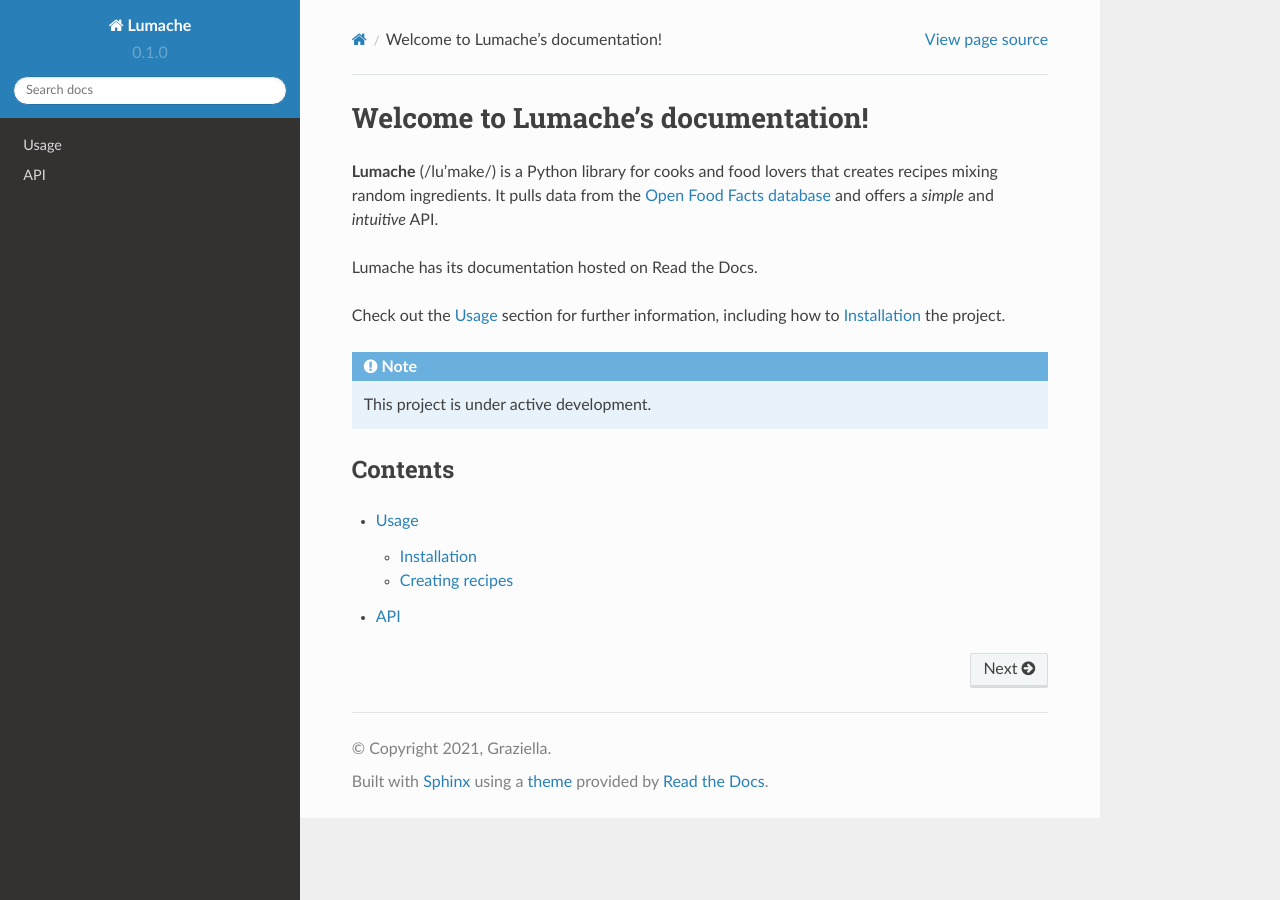
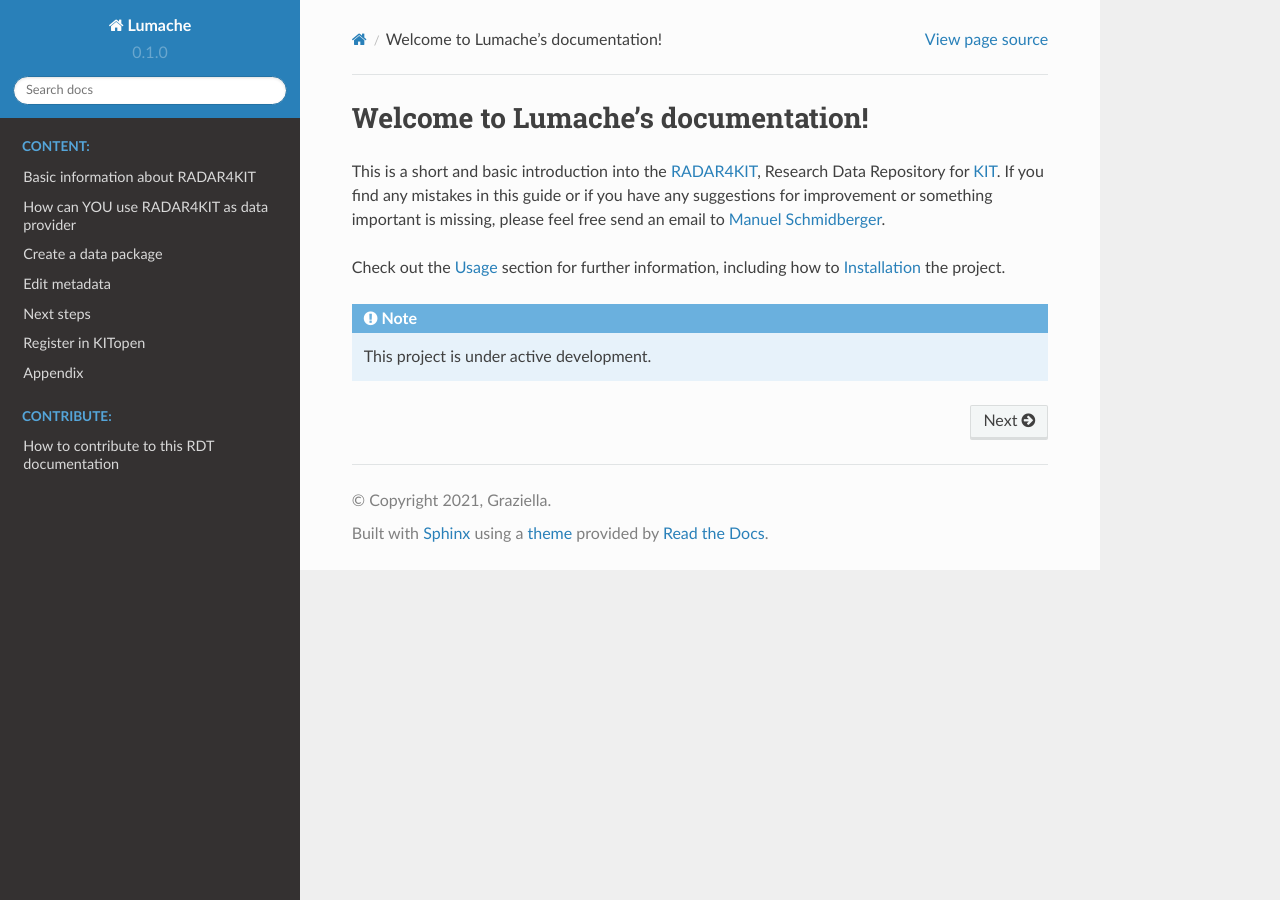
Before and after one commit to sabarth/Radar4KIT, a Sphinx documentation site: the page built from docs/source/index.rst, in a window 1280 px wide. Built offline with Sphinx 7.4.7 and the Read the Docs theme 2.0.0, drawn with Linux system fonts in a browser that asks for light colours.

Commit message:
Added new index.rst and create folder for content

```diff
--- /dev/null
+++ b/docs/source/Content/appendix.rst
@@ -0,0 +1,2 @@
+Appendix
+++++++++
--- /dev/null
+++ b/docs/source/Content/basic.rst
@@ -0,0 +1,65 @@
+Basic information about RADAR4KIT
++++++++++++++++++++++++++++++++++
+
+RADAR4KIT allows you to compile research data from completed scientific studies and projects into data packages,
+describe them with metadata, store and archive them permanently, or make them publicly accessible as needed. Published data are assigned a persistent
+identifier (DOI) and can thus be found internationally and are also referenced in `KITopen <https://www.bibliothek.kit.edu/english/kitopen.php>`_ .
+RADAR4KIT represents a generic offer of KIT in addition to the established subject repositories, which can be found e.g. in [re3data.org](re3data.org).
+
+The operator is the `Karlsruhe Institute of Technology <https://kit.edu>`_ (KIT). RADAR4KIT is based on the `RADAR <https://radar.products.fiz-karlsruhe.de/en>`_
+service offered by FIZ Karlsruhe. The data is stored exclusively on KIT's IT infrastructure at the Steinbuch Centre for Computing (SCC).
+
+
+Registration and user profiles
+==============================
+
+Since RADAR4KIT is an online service it can be used exclusively via the Internet. All KIT researchers can log in to RADAR4KIT via their KIT account (Shibboleth) using
+the web frontend of `RADAR4KIT <www.radar.kit.edu>`_. In addition, further accounts for KIT-externals can be created in special cases.
+
+.. image:: /images/radar4kit_edit_metadata_1.png
+
+
+RADAR4KIT usage and numbers
+===========================
+
+RADAR4KIT can be used via a web-based user interface with current web browsers or via the REST-based `RADAR API <https://radar.products.fiz-karlsruhe.de/de/radarfeatures/radar-api>`_ . The data provider (can be "subcurator" or "curator") can create data packages within the workspace assigned to him and assign individual files or file archives (.tar, .zip, .tgz, tar.gz, .tar.bz2) containing multiple files. The data provider also can add or delete individual data via the user interface. With RADAR4KIT the **maximum files size is at about 200GB** for archiving and publishing data. The 200GB refers to both single or multiple files and thus representing the current maximum of possible repository size. However since the **web browsers** start stuggeling on resources at file sizes of **10GB** and more you should use the `RADAR API <https://radar.products.fiz-karlsruhe.de/de/radarfeatures/radar-api>`_ to upload bigger file sizes!
+
+The data provider is also responsible for describing the data packages with proper metadata following certain standards. For this purpose, the service provides a form on the RADAR4KIT platform. Alternatively, it is possible to create the metadata offline as an XML file (see Appendix for an example) and then upload it to the RADAR4KIT platform. The data provider can also use the RADAR4KIT platform to download a template for a corresponding XML file as well as an XML schema for validating the metadata in the latest version.
+
+
+
+Retention period and immutability of data packages
+==================================================
+RADAR4KIT enables the permanent and secured storage of data packages over a defined period of time ("retention period").
+For archived data packets, the data provider defines a retention period. The actual retention period for archived data packets may
+be shorter if the RADAR4KIT service is discontinued before the retention period expires. No retention period needs to be selected for
+published data packages because this period is basically unlimited. KIT guarantees an actual retention period of at least 10 years.
+During the retention period, RADAR4KIT does not modify the stored data packets any more, but only ensures their physical preservation
+("bitstream preservation"). Accordingly, RADAR4KIT guarantees neither the permanent usability nor the interpretability of the data contained
+in a data package, as these depend on the availability of the data formats selected by the data provider and corresponding programs for their
+interpretation.
+
+Data packages in permanent storage can no longer be modified. Deletions can be carried out by the administrator in justified exceptional cases
+after consultation with the operator. Justified exceptional cases include, for example, legal violations or erroneous data. In the case of deletion,
+only the data is deleted, but not the metadata. These will contain a note that the data has been deleted.
+
+
+Reviewing research data
+=======================
+RADAR4KIT also supports a review process prior to a data publication. For this purpose, a data package can be set to the status
+"under review" before publication. In this state, the data package is no longer editable. RADAR4KIT generates a unique link that
+the data provider can pass on to the responsible publisher or reviewers. This link allows access to the not yet published data package
+without prior authentication. After completion of the review, the data provider can either change the status for the work package back to
+edit mode or publish the data package. In both cases, the unique link generated becomes invalid, so reviewers can no longer access the data package.
+The data provider can set a data package to the status "in review" several times in succession. The operator does not carry out any further quality
+assurance of the content of the posted research data. The data providers themselves are responsible for this.
+
+
+Access system and embargos
+===========================
+
+Data packages that have not yet been archived or published, i.e. are in the **processing state**, can only be viewed by the data providers, the curators and the administrators. For peer review, there is an exception for reviewers (see section :ref:`Reviewing research data<Reviewing research data>`).
+
+* **Archived data packages** are normally accessible only to the data provider and the administrator. The data provider can grant other users registered with RADAR4KIT the right to view the descriptive metadata and retrieve the archived data packages. If desired, he may also make the archived dataset publicly available. These rights assignments can be changed at any time by the data provider. Archived data (unless the data provider has made it publicly accessible in whole or in part) cannot be found via search or via OAI. Third parties cannot view or search the data or the metadata.
+
+* **Published data packages**, as well as archived data packages for which the data provider has set access rights so that they are unrestrictedly publicly accessible, can be accessed by all data users registered with RADAR4KIT and anonymous (non-registered) data users. The descriptive metadata are searchable in the web interface and are also available for harvesting via an `OAI provider <https://www.openarchives.org/service/listproviders.html>`_ (Open Archives Initiative). Furthermore, they are publicly viewable at `www.datacite.org <www.datacite.org>`_. This is true even if the actual research data is still under embargo. The data provider can set up an embargo period of up to 12 months after publication for the actual research data, during which only the metadata can be searched and retrieved, but not the research data. After the embargo period has expired, the research data will also be generally retrievable.
--- /dev/null
+++ b/docs/source/Content/datapackage.rst
@@ -0,0 +1,2 @@
+Create a data package
+++++++++++++++++++++++
--- /dev/null
+++ b/docs/source/Content/kitopen.rst
@@ -0,0 +1,2 @@
+Register in KITopen
++++++++++++++++++++
--- /dev/null
+++ b/docs/source/Content/metadata.rst
@@ -0,0 +1,2 @@
+Edit metadata
++++++++++++++
--- /dev/null
+++ b/docs/source/Content/nextsteps.rst
@@ -0,0 +1,2 @@
+Next steps
+++++++++++
--- /dev/null
+++ b/docs/source/Content/usage.rst
@@ -0,0 +1,7 @@
+How can YOU use RADAR4KIT as data provider
++++++++++++++++++++++++++++++++++++++++++++
+
+
+
+What does that mean in practice?
+=================================
--- /dev/null
+++ b/docs/source/Contribute/howto.rst
@@ -0,0 +1,2 @@
+How to contribute to this RDT documentation
++++++++++++++++++++++++++++++++++++++++++++
--- a/docs/source/index.rst
+++ b/docs/source/index.rst
@@ -1,12 +1,10 @@
 Welcome to Lumache's documentation!
 ===================================
 
-**Lumache** (/lu'make/) is a Python library for cooks and food lovers
-that creates recipes mixing random ingredients.
-It pulls data from the `Open Food Facts database <https://world.openfoodfacts.org/>`_
-and offers a *simple* and *intuitive* API.
+This is a short and basic introduction into the `RADAR4KIT <https://radar.kit.edu>`_, Research Data Repository for `KIT <https://kit.edu>`_.
+If you find any mistakes in this guide or if you have any suggestions for improvement or something important is missing, please
+feel free send an email to `Manuel Schmidberger <manuel.schmidberger@kit.edu?subject=RADAR4KIT%20documentation%20file>`_.
 
-Lumache has its documentation hosted on Read the Docs.
 
 Check out the :doc:`usage` section for further information, including
 how to :ref:`installation` the project.
@@ -15,10 +13,22 @@
 
    This project is under active development.
 
-Contents
---------
+.. toctree::
+   :maxdepth: 2
+   :hidden:
+   :caption: Content:
+
+   Content/basic
+   Content/usage
+   Content/datapackage
+   Content/metadata
+   Content/nextsteps
+   Content/kitopen
+   Content/appendix
 
 .. toctree::
+   :maxdepth: 2
+   :hidden:
+   :caption: Contribute:
 
-   usage
-   api
+   Contribute/howto
```
